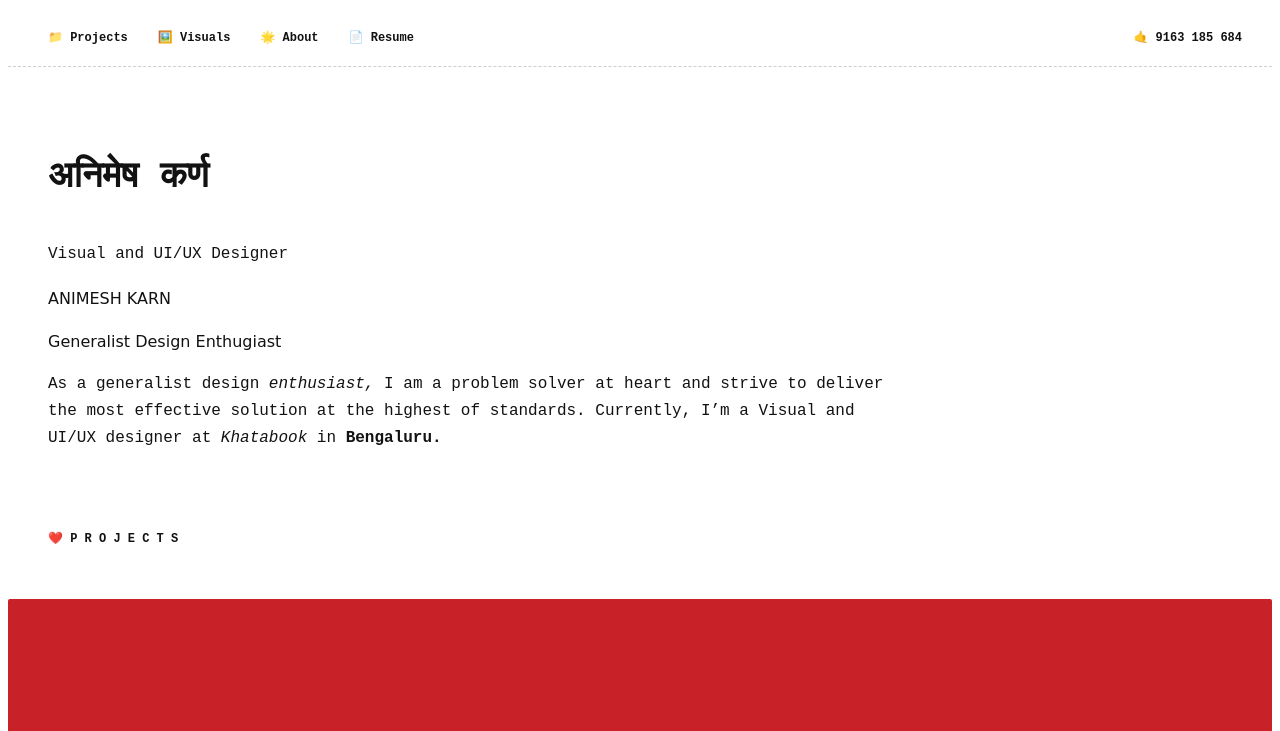
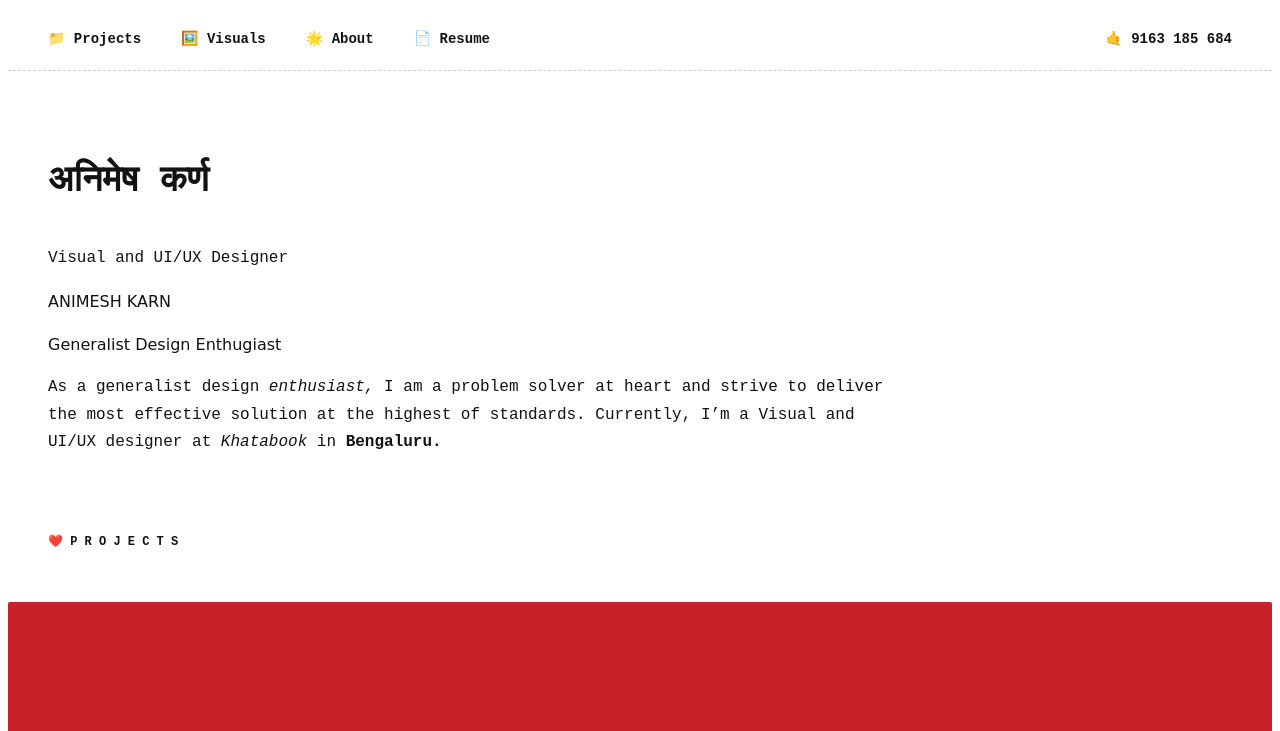
Before and after one commit to akarn30/portfolio, a plain HTML site: page index.html in a window 1280 px wide. Shown: the top 731 px of the page. Drawn offline with Linux system fonts and the light colour scheme; a web font is replaced by a local one.

Commit message:
style update

```diff
--- a/style.css
+++ b/style.css
@@ -63,10 +63,10 @@ hr {
 }
 
 .menu {
-  font-size: 12px;
+  font-size: 14px;
   font-family: "PT Mono", monospace;
   color: rgb(19, 18, 18);
-  padding-right: 30px;
+  padding-right: 40px;
   text-align: center;
   font-weight: 700;
 }
```
